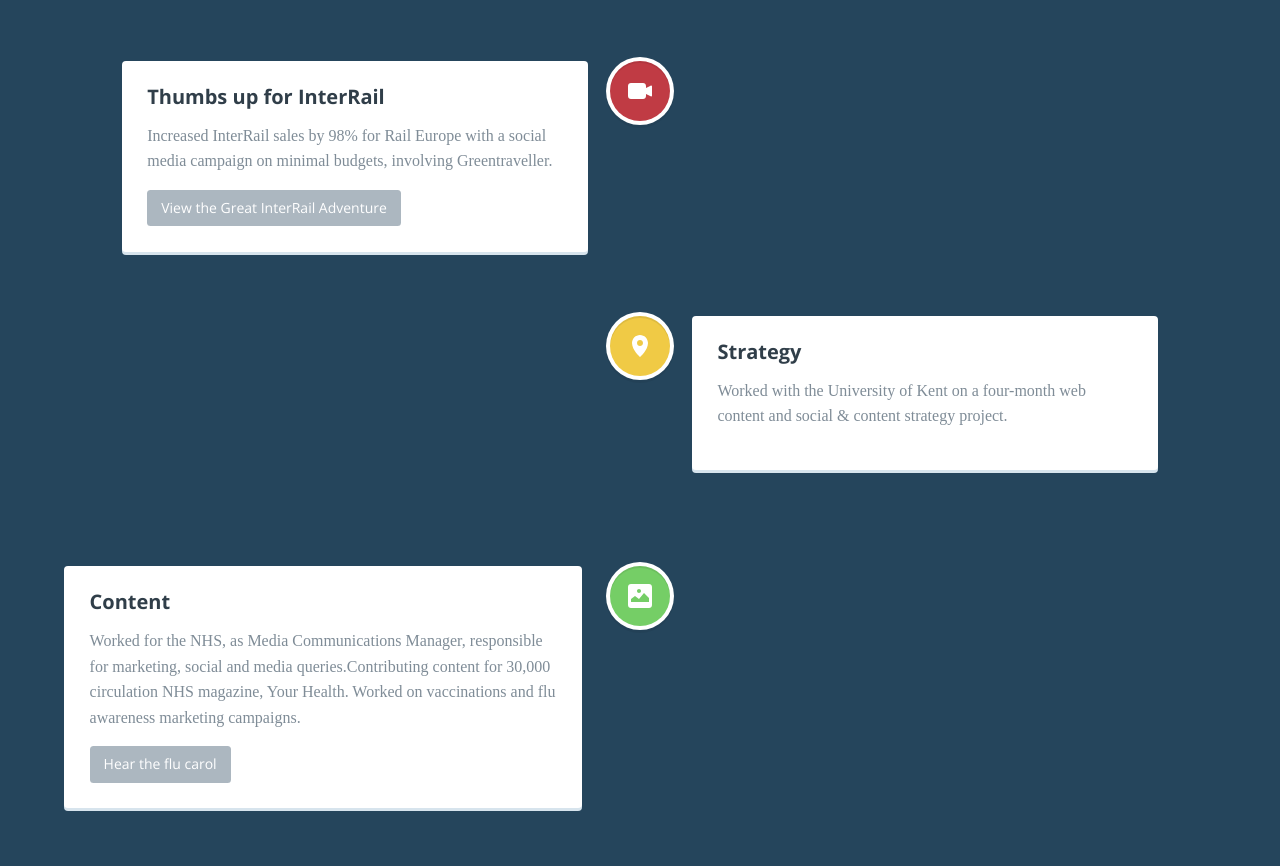
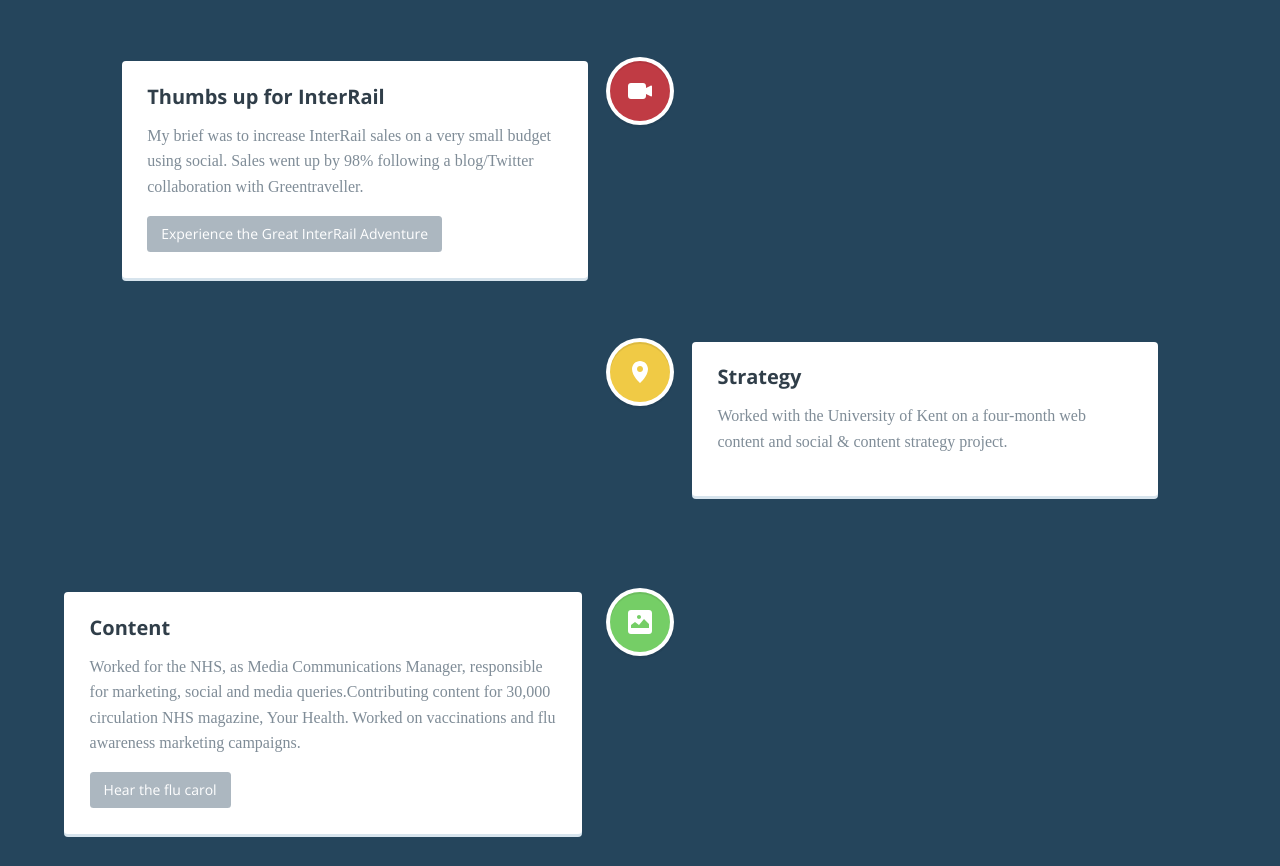
Before and after one commit to 100and40/100and40.github.io, a plain HTML site: page index.html in a window 1280 px wide. Shown: the part 3866-4732 px from the top of the page. Drawn offline with nearby package versions, Linux system fonts and the light colour scheme; a web font is replaced by a local one.

Commit message:
Updated index.html

```diff
--- a/index.html
+++ b/index.html
@@ -172,7 +172,7 @@
 
 	<div class="cd-timeline-content">
 			<h2>Exploring social in travel</h2>
-      <p>I joined SNCF’s<a href: "http://uk.voyages-sncf.com/en/"> Voyages-sncf.com</a> to promote rail travel around Europe through social media, UK press trips, media queries and customer query management. </p>
+      <p>I joined SNCF’s<a href: "http://uk.voyages-sncf.com/en/"> Voyages-sncf.com</a> to promote rail travel around Europe through social media, UK press trips, media queries and customer query management.</p>
 		</div> <!-- cd-timeline-content -->
 	</div> <!-- cd-timeline-block -->
 
@@ -183,8 +183,8 @@
 
 <div class="cd-timeline-content">
 			<h2>Thumbs up for InterRail</h2>
-			<p>Increased InterRail sales by 98% for Rail Europe with a social media campaign on minimal budgets, involving Greentraveller.</p>
-  <a href="https://www.youtube.com/watch?v=nDpUfCEywJE" class="cd-read-more">View the Great InterRail Adventure</a>
+  <p>My brief was to increase InterRail sales on a very small budget using social. Sales went up by 98% following a blog/Twitter collaboration with Greentraveller.</p>
+  <a href="https://www.youtube.com/watch?v=nDpUfCEywJE" class="cd-read-more">Experience the Great InterRail Adventure</a>
 			</div> <!-- cd-timeline-content -->
 		</div> <!-- cd-timeline-block -->
 
```
